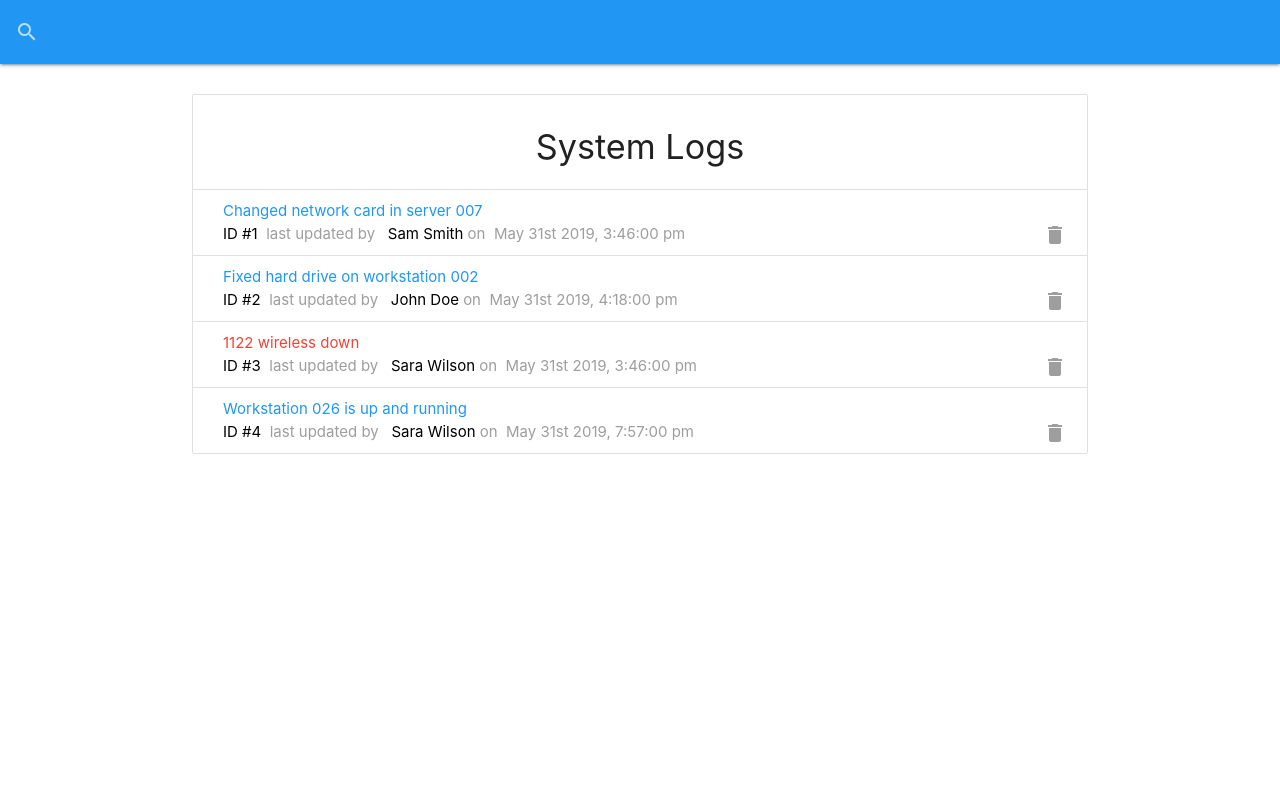
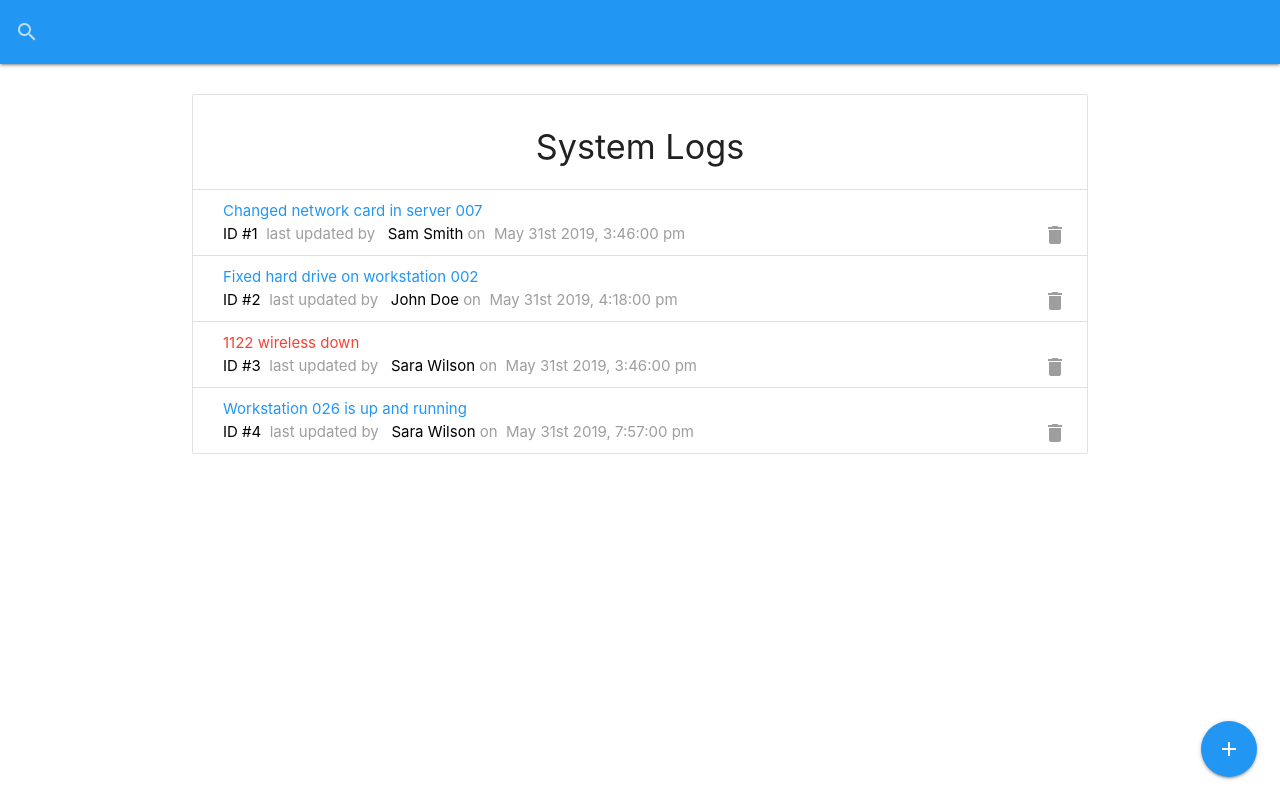
Before and after one commit to Pratham82/Issue-tracker, a React (Create React App) app: page / in a window 1280 px wide. Built offline with nearby package versions, Linux system fonts and the light colour scheme; data requests are answered from the project's data file.

Commit message:
Added all components to App

```diff
--- a/src/App.js
+++ b/src/App.js
@@ -4,6 +4,8 @@ import 'materialize-css/dist/css/materialize.min.css'
 import M from 'materialize-css/dist/js/materialize.min.js'
 import SearchBar from './components/layout/SearchBar'
 import Logs from './components/logs/Logs'
+import AddBtn from './components/layout/AddBtn'
+import AddLogModal from './components/logs/AddLogModal'
 
 const App = () => {
   useEffect(() => {
@@ -14,6 +16,8 @@ const App = () => {
     <Fragment>
       <SearchBar />
       <div className="container">
+        <AddBtn />
+        <AddLogModal />
         <Logs />
       </div>
     </Fragment>
```
